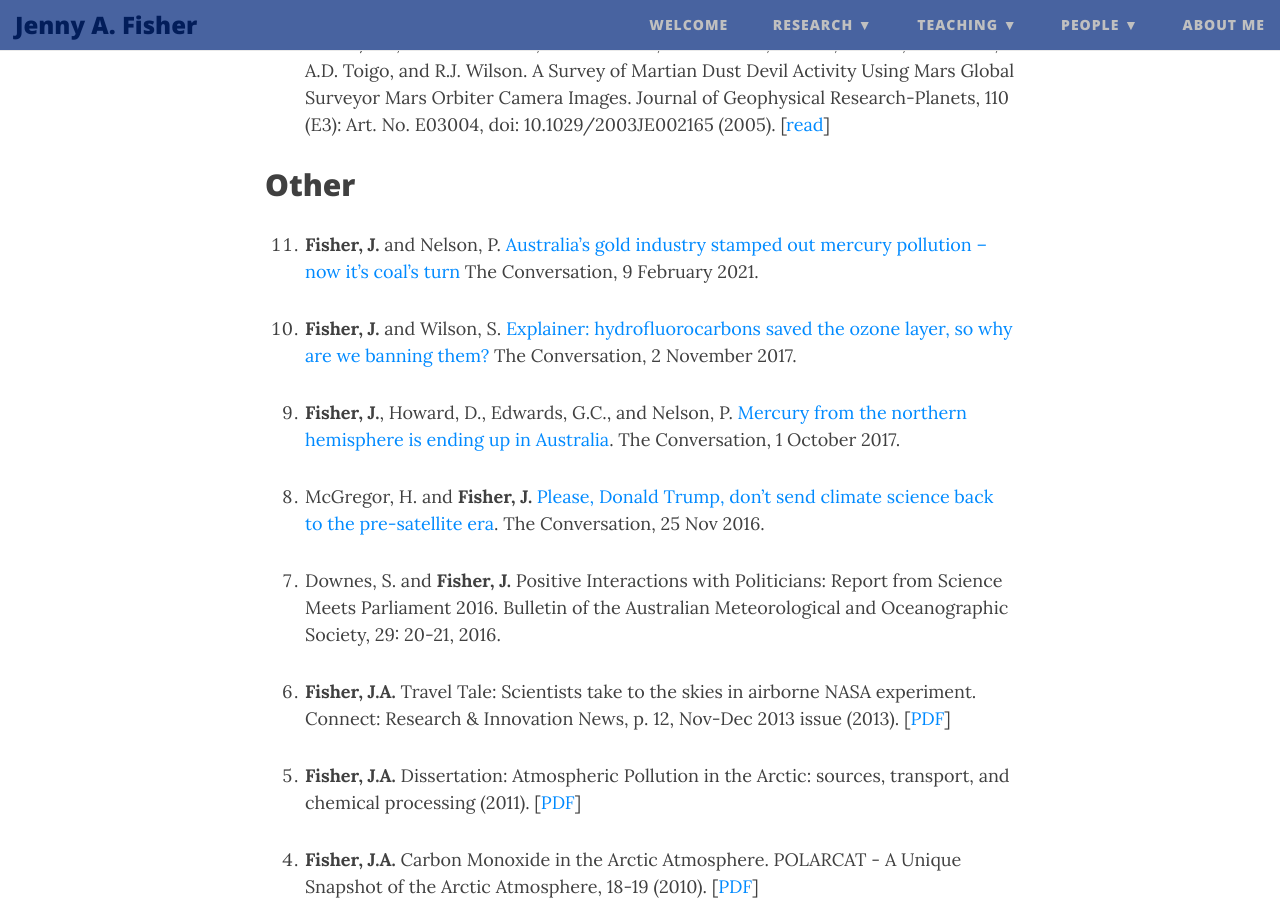
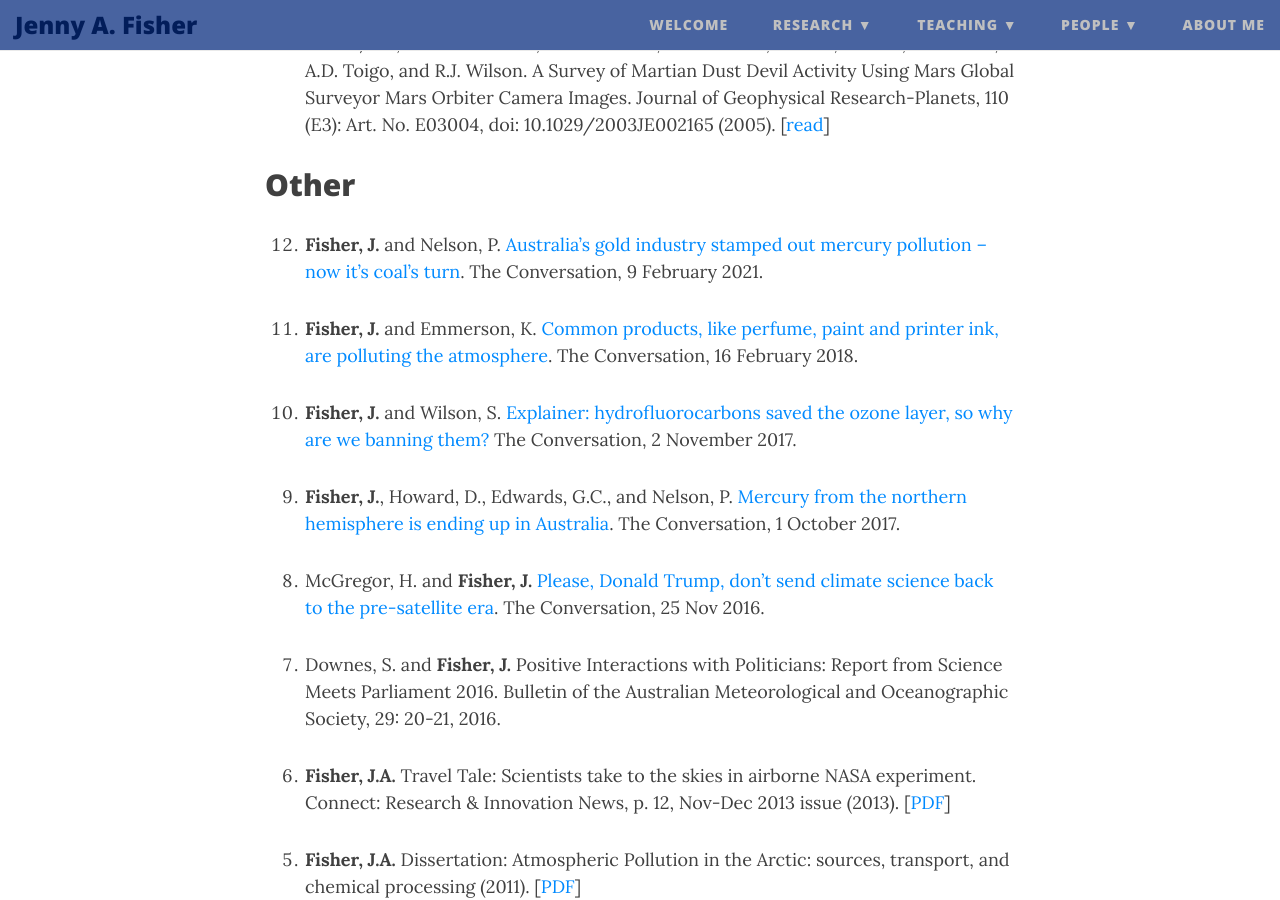
Before and after one commit to jennyfisher/jennyfisher.github.io, a Jekyll site: the page built from publications.md, in a window 1280 px wide and 900 px high, scrolled down 7850 px. Built offline with Jekyll 4.4.1, drawn with Linux system fonts in a browser that asks for light colours; nearby versions of some CDN libraries.

Commit message:
Add missing Conversation article

```diff
--- a/publications.md
+++ b/publications.md
@@ -105,7 +105,9 @@ title: Publications
 
 ## Other
 
-1. **Fisher,  J.** and  Nelson,  P. [Australia’s gold industry stamped out mercury pollution – now it’s coal’s turn](https://theconversation.com/australias-gold-industry-stamped-out-mercury-pollution-now-its-coals-turn-151202) The  Conversation,  9  February  2021.
+1. **Fisher,  J.** and  Nelson,  P. [Australia’s gold industry stamped out mercury pollution – now it’s coal’s turn](https://theconversation.com/australias-gold-industry-stamped-out-mercury-pollution-now-its-coals-turn-151202). The  Conversation,  9  February  2021.
+
+1. **Fisher, J.** and Emmerson, K. [Common products, like perfume, paint and printer ink, are polluting the atmosphere](https://theconversation.com/common-products-like-perfume-paint-and-printer-ink-are-polluting-the-atmosphere-91914). The Conversation, 16 February 2018.
 
 1. **Fisher,  J.** and  Wilson,  S. [Explainer:  hydrofluorocarbons  saved  the  ozone  layer,  so  why  are  we  banning them?](https://theconversation.com/explainer-hydrofluorocarbons-saved-the-ozone-layer-so-why-are-we-banning-them-8667245) The  Conversation,  2  November  2017.
 
```
